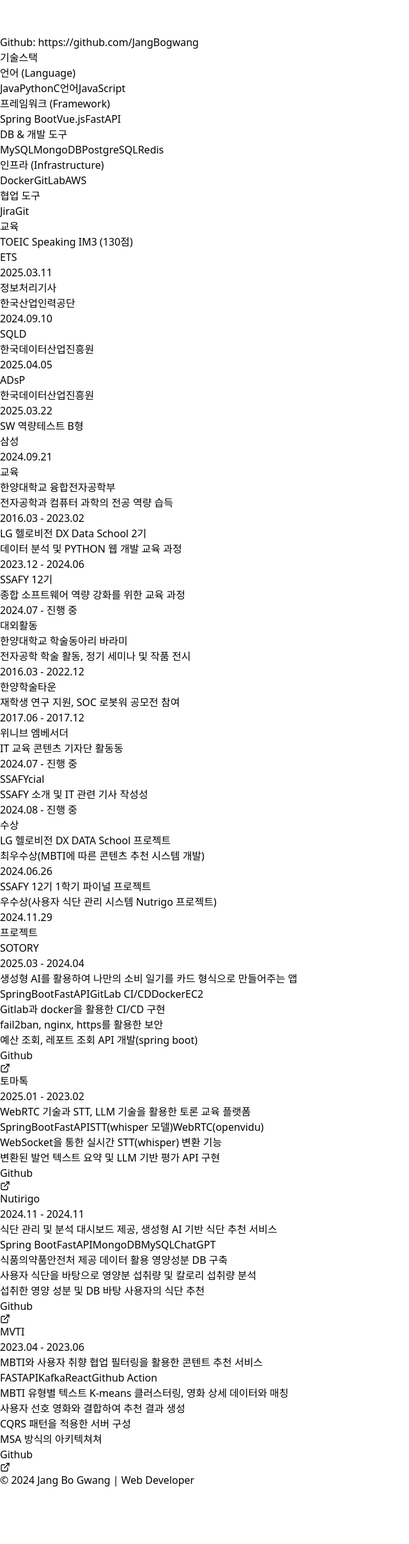
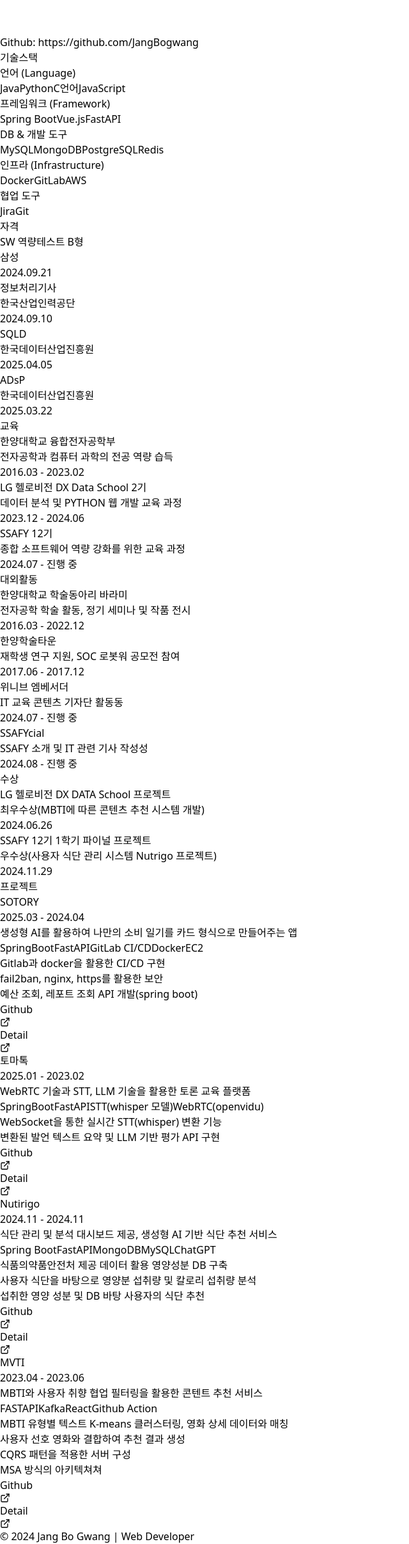
Before and after one commit to JangBogwang/My-Portfolio, a Vue app in the folder My-Portfolio/: page / in a window 1280 px wide. Shown: the part 5682-8096 px from the top of the page at 64% size, without its empty margins (0-640 px from the left). Before the commit the page ends 8008 px from the top, so only its background shows below. Built offline with nearby package versions, Linux system fonts and the light colour scheme.

Commit message:
jskdfhkasjd

```diff
--- a/My-Portfolio/src/components/certificatedComponent.vue
+++ b/My-Portfolio/src/components/certificatedComponent.vue
@@ -3,7 +3,7 @@
     <!-- 섹션 헤더 (더 뚜렷한 구분선과 여백 추가) -->
     <h4 class="font-bold text-2xl text-[#3A3A3A] border-b-2 pb-2 mb-4 flex items-center">
             <span class="w-2 h-6 bg-[#8B6E5E] mr-3 rounded"></span>
-            교육
+            자격
         </h4>
 
     <!-- 인증서 목록 (간격 증가, 그림자 효과 추가) -->
@@ -33,9 +33,9 @@
 const certificates = [
   {
     id: 1,
-    title: 'TOEIC Speaking IM3 (130점)',
-    organization: 'ETS',
-    date: '2025.03.11'
+    title: 'SW 역량테스트 B형',
+    organization: '삼성',
+    date: '2024.09.21'
   },
   {
     id: 2,
@@ -54,12 +54,6 @@
     title: 'ADsP',
     organization: '한국데이터산업진흥원',
     date: '2025.03.22'
-  },
-  {
-    id: 5,
-    title: 'SW 역량테스트 B형',
-    organization: '삼성',
-    date: '2024.09.21'
   }
 ];
 </script>
--- a/My-Portfolio/src/components/projectComponent.vue
+++ b/My-Portfolio/src/components/projectComponent.vue
@@ -41,6 +41,14 @@
             <line x1="10" y1="14" x2="21" y2="3"></line>
           </svg>
         </a>
+        <a href="#" class="text-indigo-600 text-sm flex items-center hover:text-indigo-800">
+          <span class="mr-1">Detail</span>
+          <svg width="16" height="16" viewBox="0 0 24 24" fill="none" stroke="currentColor" stroke-width="2" stroke-linecap="round" stroke-linejoin="round">
+            <path d="M18 13v6a2 2 0 0 1-2 2H5a2 2 0 0 1-2-2V8a2 2 0 0 1 2-2h6"></path>
+            <polyline points="15 3 21 3 21 9"></polyline>
+            <line x1="10" y1="14" x2="21" y2="3"></line>
+          </svg>
+        </a>
       </div>
     </div>
 
@@ -68,6 +76,14 @@
       <div class="mt-4 flex gap-3">
         <a href="#" class="text-indigo-600 text-sm flex items-center hover:text-indigo-800">
           <span class="mr-1">Github</span>
+          <svg width="16" height="16" viewBox="0 0 24 24" fill="none" stroke="currentColor" stroke-width="2" stroke-linecap="round" stroke-linejoin="round">
+            <path d="M18 13v6a2 2 0 0 1-2 2H5a2 2 0 0 1-2-2V8a2 2 0 0 1 2-2h6"></path>
+            <polyline points="15 3 21 3 21 9"></polyline>
+            <line x1="10" y1="14" x2="21" y2="3"></line>
+          </svg>
+        </a>
+        <a href="#" class="text-indigo-600 text-sm flex items-center hover:text-indigo-800">
+          <span class="mr-1">Detail</span>
           <svg width="16" height="16" viewBox="0 0 24 24" fill="none" stroke="currentColor" stroke-width="2" stroke-linecap="round" stroke-linejoin="round">
             <path d="M18 13v6a2 2 0 0 1-2 2H5a2 2 0 0 1-2-2V8a2 2 0 0 1 2-2h6"></path>
             <polyline points="15 3 21 3 21 9"></polyline>
@@ -109,6 +125,14 @@
             <line x1="10" y1="14" x2="21" y2="3"></line>
           </svg>
         </a>
+        <a href="#" class="text-indigo-600 text-sm flex items-center hover:text-indigo-800">
+          <span class="mr-1">Detail</span>
+          <svg width="16" height="16" viewBox="0 0 24 24" fill="none" stroke="currentColor" stroke-width="2" stroke-linecap="round" stroke-linejoin="round">
+            <path d="M18 13v6a2 2 0 0 1-2 2H5a2 2 0 0 1-2-2V8a2 2 0 0 1 2-2h6"></path>
+            <polyline points="15 3 21 3 21 9"></polyline>
+            <line x1="10" y1="14" x2="21" y2="3"></line>
+          </svg>
+        </a>
       </div>
     </div>
 
@@ -144,6 +168,14 @@
             <line x1="10" y1="14" x2="21" y2="3"></line>
           </svg>
         </a>
+        <a href="#" class="text-indigo-600 text-sm flex items-center hover:text-indigo-800">
+          <span class="mr-1">Detail</span>
+          <svg width="16" height="16" viewBox="0 0 24 24" fill="none" stroke="currentColor" stroke-width="2" stroke-linecap="round" stroke-linejoin="round">
+            <path d="M18 13v6a2 2 0 0 1-2 2H5a2 2 0 0 1-2-2V8a2 2 0 0 1 2-2h6"></path>
+            <polyline points="15 3 21 3 21 9"></polyline>
+            <line x1="10" y1="14" x2="21" y2="3"></line>
+          </svg>
+        </a>
       </div>
     </div>
 
--- a/My-Portfolio/src/views/Project.vue
+++ b/My-Portfolio/src/views/Project.vue
@@ -37,6 +37,11 @@
 
 const projects = ref([
   {
+    title: "AI로 추천받는 나만의 식단 관리.Nutrigo",
+    component: Project3,
+    image: new URL('@/assets/image/Project3/nutrigologo.png', import.meta.url).href
+  },
+  {
     title: "MBTI에 따른 콘텐츠 추천서비스. MVTI",
     component: Project4,
     image: new URL('@/assets/icons/mvtilogo.png', import.meta.url).href
@@ -45,11 +50,6 @@
     title: "작물 인식 AI 모델 구축 프로젝트",
     component: Project5,
     image: new URL('@/assets/image/Project2/videoai.png', import.meta.url).href
-  },
-  {
-    title: "AI로 추천받는 나만의 식단 관리.Nutrigo",
-    component: Project3,
-    image: new URL('@/assets/image/Project3/nutrigologo.png', import.meta.url).href
   }
 ]);
 
```
